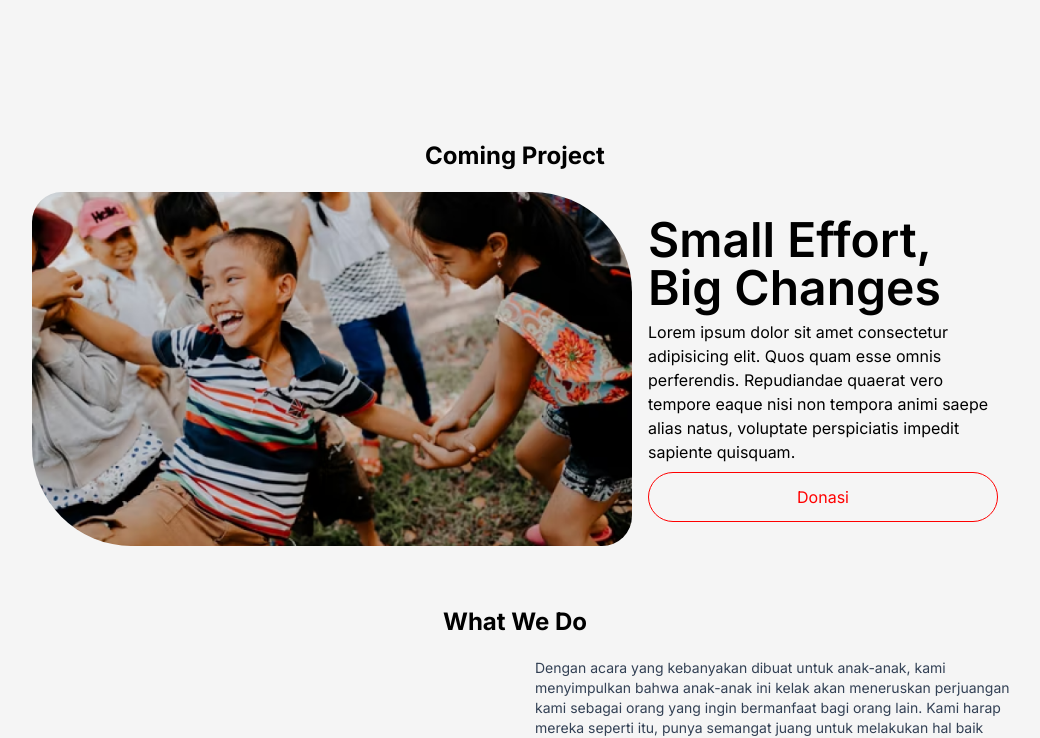
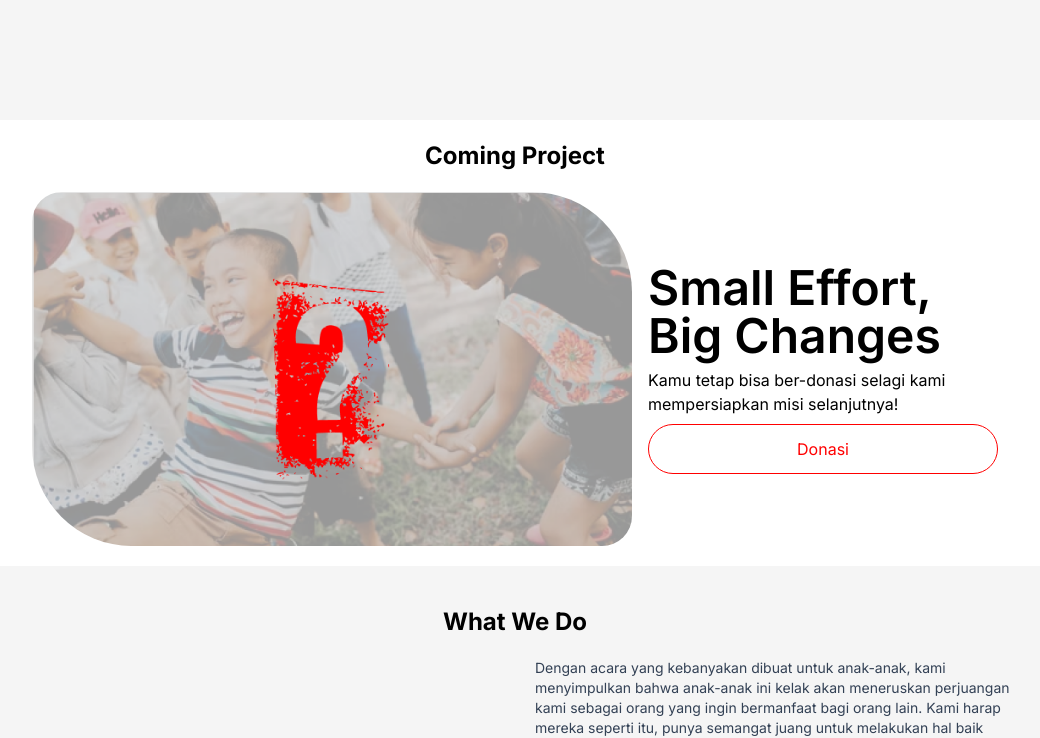
Before and after one commit to waidzk/nongski-page, a Next.js app: page / in a window 1280 px wide. Shown: the part 700-1438 px from the top of the page, without its empty margins (125-1165 px from the left). Built offline with nearby package versions, Linux system fonts and the light colour scheme.

Commit message:
feat: add link to buttons, add navigation on swiper and edit coming project section

```diff
--- a/app/components/Button.tsx
+++ b/app/components/Button.tsx
@@ -4,9 +4,29 @@ type ButtonProps = {
   title: string;
   theme: string;
   variant?: string;
+  redirectToPage?: string;
+  blank?: boolean;
 };
 
-const Button = ({ theme, variant, title }: ButtonProps) => {
+const Button = ({ theme, variant, title, redirectToPage, blank }: ButtonProps) => {
+
+  if (redirectToPage) {
+    return (
+      <a href={redirectToPage}
+        target={blank ? "_blank" : ""}
+        className={`w-full ${variant}`}
+      >
+        <button
+          className={`w-full p-3 rounded-full transition-all ease-in-out duration-100 hover:shadow-lg hover:shadow-red-300
+      ${theme === "primary" && "text-white bg-[#FF0000]"}
+      ${theme === "secondary" && "border border-[#FF0000] text-[#FF0000]"}
+      `}
+        >
+          {title}
+        </button>
+      </a>
+    )
+  }
   return (
     <button
       className={`w-full ${variant} p-3 rounded-full transition-all ease-in-out duration-100 hover:shadow-lg hover:shadow-red-300
--- a/app/components/Navbar.tsx
+++ b/app/components/Navbar.tsx
@@ -28,11 +28,11 @@ const Navbar = () => {
             <a className="hover:text-[#FF0404]" href="#AboutUs">About us</a>
           </li>
         </ul>
-        <div className="hidden md:block text-white bg-[#FF0404] rounded-b-full -mt-16 pt-[92px] pb-8 px-2 transition-all ease-in-out duration-100 hover:pt-[100px]">
-          <a href="https://bit.ly/nongski" className="">
+        <a href="https://bit.ly/nongski" target="_blank" className="">
+          <div className="hidden md:block text-white bg-[#FF0404] rounded-b-full -mt-16 pt-[92px] pb-8 px-2 transition-all ease-in-out duration-100 hover:pt-[100px]">
             Donasi
-          </a>
-        </div>
+          </div>
+        </a>
         {/* MOBILE NAVIGATION */}
         <div className="md:hidden">
           <div className="mobile block">
@@ -45,9 +45,8 @@ const Navbar = () => {
             />
           </div>
           <div
-            className={`flex justify-end text-right items-center fixed right-0 top-[70px] h-screen w-[320px] bg-[#FF0404] rounded-tl-full transition-all ease-in-out duration-100 ${
-              isMenuMobileOpen ? "translate-x-0" : "translate-x-full"
-            }`}
+            className={`flex justify-end text-right items-center fixed right-0 top-[70px] h-screen w-[320px] bg-[#FF0404] rounded-tl-full transition-all ease-in-out duration-100 ${isMenuMobileOpen ? "translate-x-0" : "translate-x-full"
+              }`}
           >
             <ul className="mr-10 flex flex-col gap-4 text-2xl font-bold text-white underline">
               <li>Project</li>
--- a/app/globals.css
+++ b/app/globals.css
@@ -2,6 +2,10 @@
 @tailwind components;
 @tailwind utilities;
 
+html {
+  scroll-behavior: smooth;
+}
+
 .navigation-mobile {
   height: calc(100vh-110px);
 }
--- a/app/page.tsx
+++ b/app/page.tsx
@@ -14,7 +14,7 @@ export default function Home() {
         <Navbar />
         <Hero />
       </header>
-      <main className="m-0 p-0 w-full">
+      <main className="m-0 p-0 w-full bg-[#F5F5F5]">
         <ComingProject />
         <WhatWeDo />
         <Process />
--- a/app/sections/AboutUs.tsx
+++ b/app/sections/AboutUs.tsx
@@ -2,15 +2,18 @@
 import Photos from "../data/album.json";
 // Import Swiper React components
 import { Swiper, SwiperSlide } from "swiper/react";
+import { Navigation } from "swiper/modules";
 
 // Import Swiper styles
 import "swiper/css";
+import 'swiper/css/navigation';
+
 import Image from "next/image";
 
 export const AboutUs = () => {
   const data = Photos.album;
   return (
-    <section className="w-full flex flex-col justify-center items-center my-5 py-5 mx-0 AboutUs">
+    <section id="AboutUs" className="w-full flex flex-col justify-center items-center my-5 py-5 mx-0 AboutUs">
       <div className="w-full">
         <h1 className="text-2xl text-center font-bold">Kita-kita</h1>
         <div className="flex justify-center items-center mt-3">
@@ -20,6 +23,8 @@ export const AboutUs = () => {
             spaceBetween={30}
             grabCursor={true}
             loop={true}
+            navigation={true}
+            modules={[Navigation]}
             className="mySwiper py-[30px]"
           >
             {data.map((photo) => (
--- a/app/sections/ComingProject.tsx
+++ b/app/sections/ComingProject.tsx
@@ -4,7 +4,7 @@ import Button from "../components/Button";
 
 const ComingProject = () => {
   return (
-    <section className="w-full flex justify-center items-center my-5 py-5">
+    <section id="Project" className="w-full flex justify-center items-center my-5 py-5 bg-white">
       <div className="w-[320px] md:w-[760px] lg:w-[900px] xl:w-[1200px] flex flex-col gap-5 justify-center items-center">
         <h1 className="text-2xl font-bold">Coming Project</h1>
         <div className="flex flex-col md:flex-row items-center gap-4">
@@ -20,12 +20,9 @@ const ComingProject = () => {
               Small Effort, Big Changes
             </h2>
             <p>
-              Lorem ipsum dolor sit amet consectetur adipisicing elit. Quos quam
-              esse omnis perferendis. Repudiandae quaerat vero tempore eaque
-              nisi non tempora animi saepe alias natus, voluptate perspiciatis
-              impedit sapiente quisquam.
+              Kamu tetap bisa ber-donasi selagi kami mempersiapkan misi selanjutnya!
             </p>
-            <Button theme="secondary" title="Donasi" />
+            <Button theme="secondary" title="Donasi" redirectToPage="https://bit.ly/nongski" blank={true} />
           </div>
         </div>
       </div>
--- a/app/sections/Hero.tsx
+++ b/app/sections/Hero.tsx
@@ -46,7 +46,7 @@ const Hero = () => {
             </p>
           </div>
         </div>
-        <Button theme="primary" variant="md:w-96" title="Explore" />
+        <Button theme="primary" variant="md:w-96" title="Explore" redirectToPage="#Project" blank={false} />
       </div>
     </section>
   );
--- a/app/sections/MissionCompleted.tsx
+++ b/app/sections/MissionCompleted.tsx
@@ -2,14 +2,16 @@
 import completedMissions from "../data/completed.json";
 // Import Swiper React components
 import { Swiper, SwiperSlide } from "swiper/react";
+import { Navigation } from "swiper/modules";
 
 // Import Swiper styles
 import "swiper/css";
+import 'swiper/css/navigation';
 
 export const MissionCompleted = () => {
   const data = completedMissions.missions.slice().reverse()
   return (
-    <section className="w-full flex justify-center items-center my-5 py-5 Missions">
+    <section id="CompletedMissions" className="w-full flex justify-center items-center my-5 py-5 Missions">
       <div className="w-full md:w-[760px] lg:w-[900px] xl:w-[1200px]">
         <h1 className="text-2xl text-center font-bold">Mission Completed</h1>
         <div className="flex justify-center items-center mt-3">
@@ -18,6 +20,8 @@ export const MissionCompleted = () => {
             centeredSlides={true}
             spaceBetween={30}
             grabCursor={true}
+            navigation={true}
+            modules={[Navigation]}
             className="mySwiper flex flex-row-reverse justify-center items-center"
           >
             {data.map((mission) => (
--- a/app/sections/Process.tsx
+++ b/app/sections/Process.tsx
@@ -12,7 +12,7 @@ const Process = () => {
                         </div>
                         <div className="description p-1">
                             <h3 className="md:text-2xl text-lg font-bold text-white">Mengumpulkan Donasi</h3>
-                    <p className="md:text-base text-sm text-white">Mengumpulkan donasi berupa uang dari internal Nongski maupun dari luar. <a className="font-bold underline" href="https://bit.ly/3sQK07C">Mari Berdonasi!</a></p>
+                            <p className="md:text-base text-sm text-white">Mengumpulkan donasi berupa uang dari internal Nongski maupun dari luar. <a className="font-bold underline" href="https://bit.ly/nongski" target='_blank'>Mari Berdonasi!</a></p>
                         </div>
                     </div>
 
```
Also changed, not shown: public/img/coming.png. Lines whose indentation alone changed are shown as unchanged.
